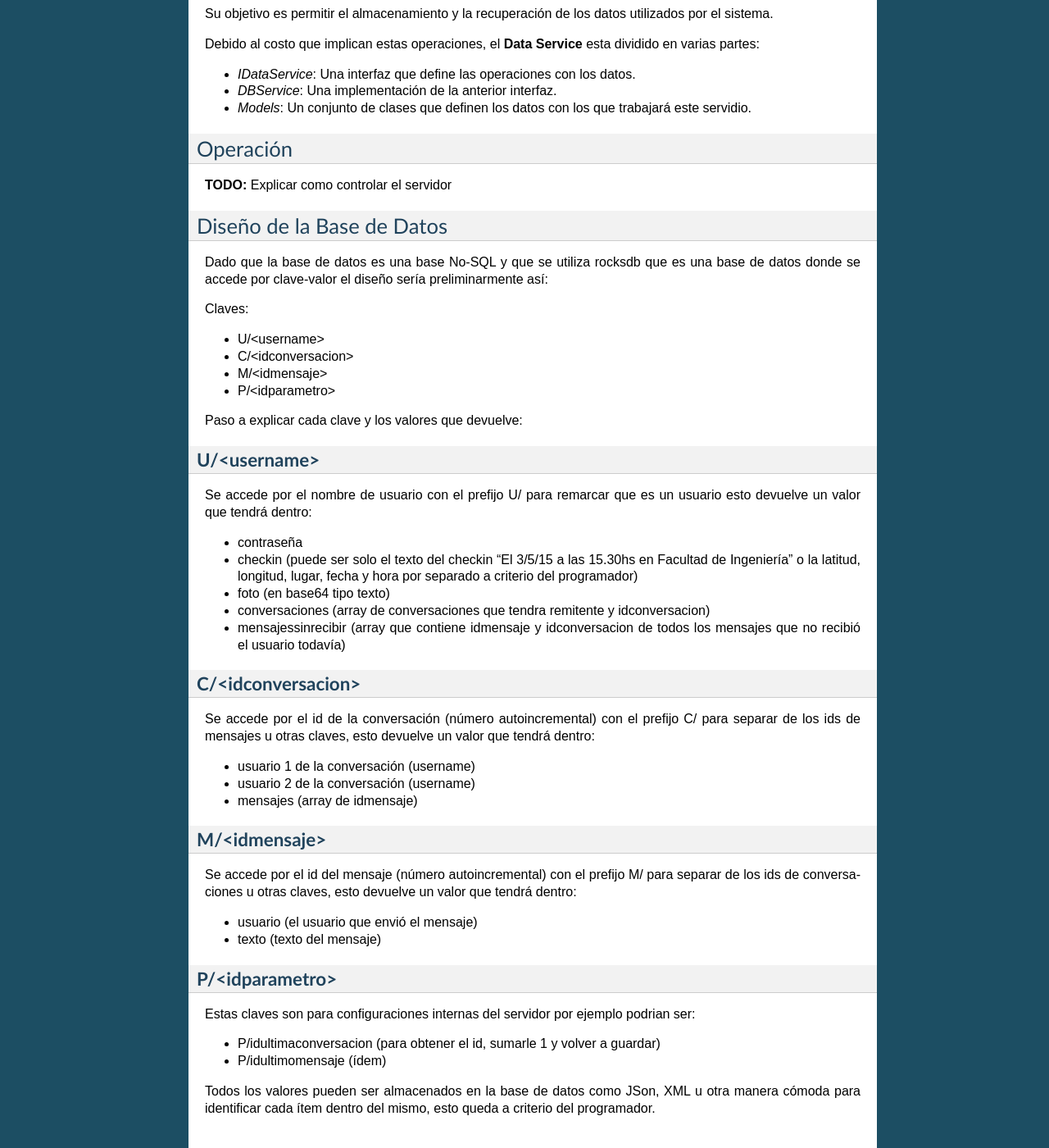
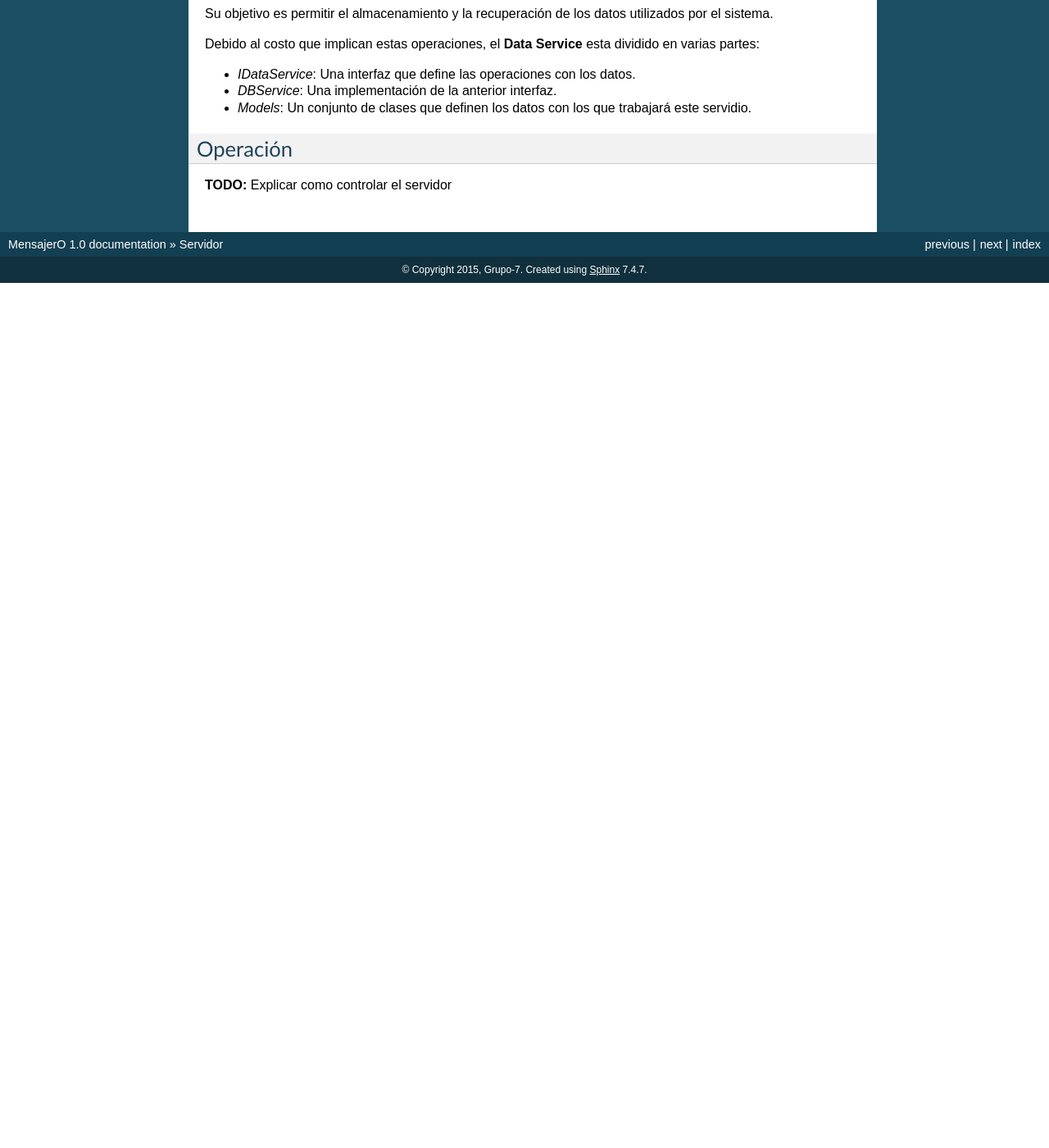
Before and after one commit to mellerster/7552Grupo7, a Sphinx documentation site: the page built from documentacion/source/Servidor.rst, in a window 1280 px wide and 1400 px high, scrolled down 1670 px. Shown: the whole window at 82% size. Built offline with Sphinx 7.4.7, drawn with Linux system fonts in a browser that asks for light colours; after the commit the page ends 2015 px from its top, so only the background shows below that; some of the changed text lies outside the part shown.

Commit message:
Se agregó la documentación de la base de datos

```diff
--- a/documentacion/source/Servidor.rst
+++ b/documentacion/source/Servidor.rst
@@ -88,68 +88,3 @@
 *********
 
 **TODO:** Explicar como controlar el servidor
-
-**************************
-Diseño de la Base de Datos
-**************************
-
-Dado que la base de datos es una base No-SQL y que se utiliza rocksdb que es una base de datos donde se accede por clave-valor el diseño sería preliminarmente así:
-
-Claves:
-
-* U/\<username\>
-
-* C/\<idconversacion\>
-
-* M/\<idmensaje\>
-
-* P/\<idparametro\>
-
-Paso a explicar cada clave y los valores que devuelve:
-
-**U/\<username\>**
-==================
-
-Se accede por el nombre de usuario con el prefijo U/ para remarcar que es un usuario esto devuelve un valor que tendrá dentro:
-
-* contraseña
-
-* checkin (puede ser solo el texto del checkin "El 3/5/15 a las 15.30hs en Facultad de Ingeniería" o la latitud, longitud, lugar, fecha y hora por separado a criterio del programador)
-
-* foto (en base64 tipo texto)
-
-* conversaciones (array de conversaciones que tendra remitente y idconversacion)
-
-* mensajessinrecibir (array que contiene idmensaje y idconversacion de todos los mensajes que no recibió el usuario todavía)
-
-
-**C/\<idconversacion\>**
-========================
-
-Se accede por el id de la conversación (número autoincremental) con el prefijo C/ para separar de los ids de mensajes u otras claves, esto devuelve un valor que tendrá dentro:
-
-* usuario 1 de la conversación (username)
-
-* usuario 2 de la conversación (username)
-
-* mensajes (array de idmensaje)
-
-**M/\<idmensaje\>**
-===================
-
-Se accede por el id del mensaje (número autoincremental) con el prefijo M/ para separar de los ids de conversaciones u otras claves, esto devuelve un valor que tendrá dentro:
-
-* usuario (el usuario que envió el mensaje)
-
-* texto (texto del mensaje)
-
-**P/\<idparametro\>**
-=====================
-
-Estas claves son para configuraciones internas del servidor por ejemplo podrian ser:
-
-* P/idultimaconversacion (para obtener el id, sumarle 1 y volver a guardar)
-
-* P/idultimomensaje (ídem)
-
-Todos los valores pueden ser almacenados en la base de datos como JSon, XML u otra manera cómoda para identificar cada ítem dentro del mismo, esto queda a criterio del programador.
--- a/documentacion/source/index.rst
+++ b/documentacion/source/index.rst
@@ -15,4 +15,5 @@
    Cliente
    Pantallas_Cliente
    Servidor
+   Database
    Mensajes
```
Also changed, not shown: documentacion/source/Database.rst (added, +73 -0 lines).
